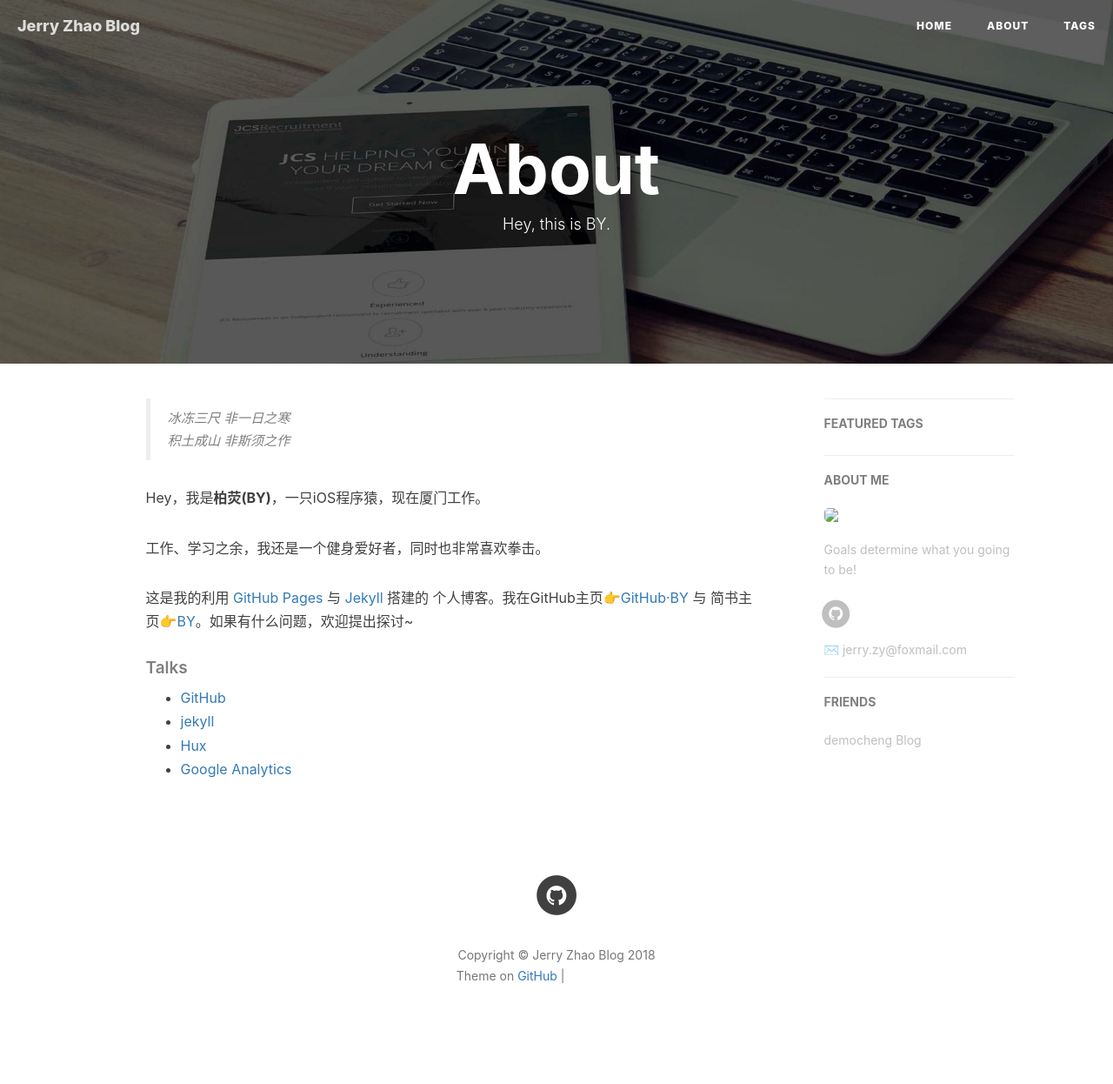
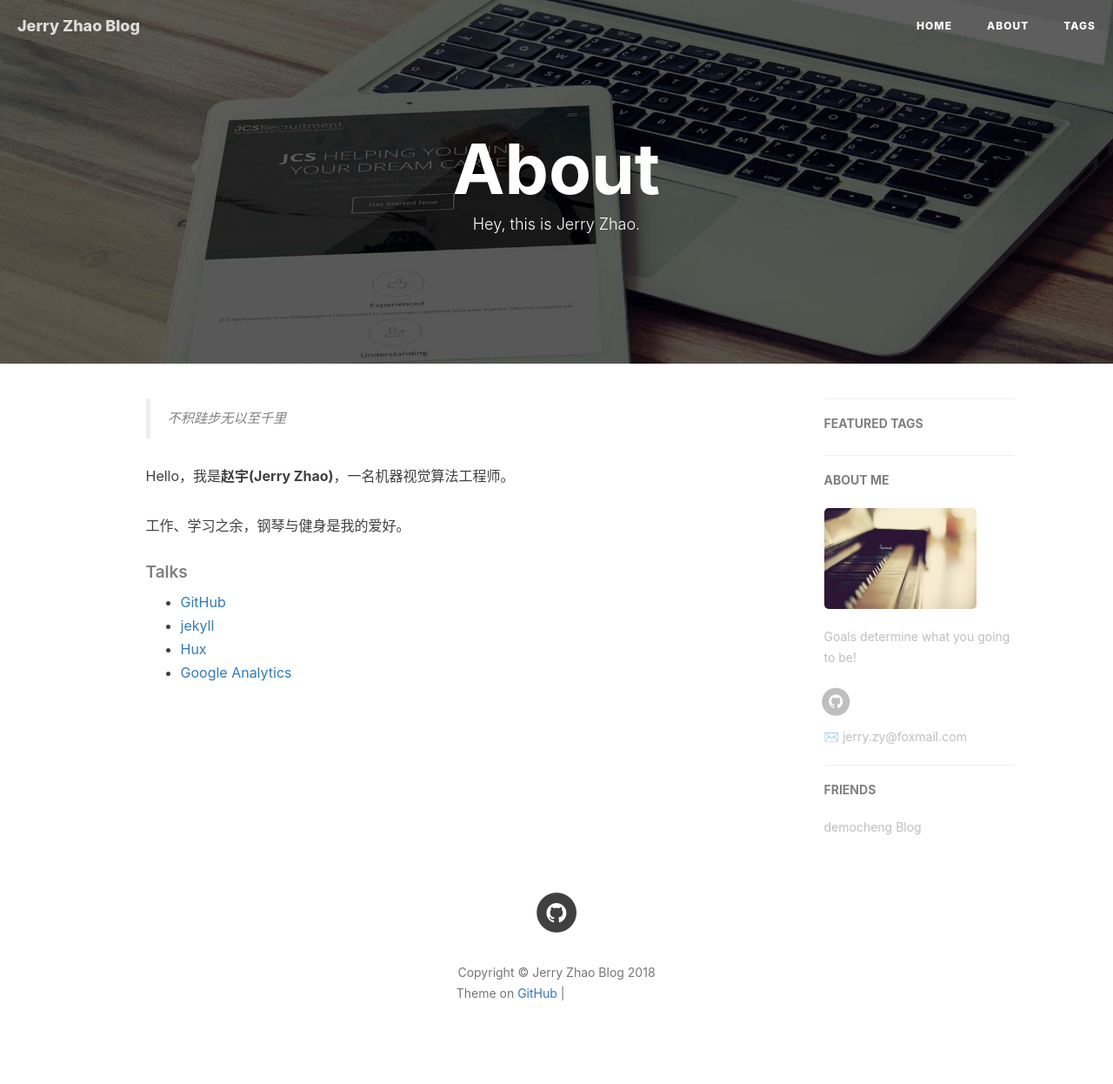
Before and after one commit to aipiano/aipiano.github.io, a Jekyll site: the page built from about.html, in a window 1280 px wide. Shown: the whole page at 87% size. Built offline with Jekyll 4.4.1, drawn with Linux system fonts in a browser that asks for light colours; nearby versions of some CDN libraries; comment, search, counter and statistics services are not loaded; grey boxes are pictures that could not be loaded.

Commit message:
fix bugs

```diff
--- a/about.html
+++ b/about.html
@@ -1,7 +1,7 @@
 ---
 layout: page
 title: "About"
-description: "Hey, this is BY."
+description: "Hey, this is Jerry Zhao."
 header-img: "img/post-bg-rwd.jpg"
 ---
 
@@ -15,14 +15,11 @@ header-img: "img/post-bg-rwd.jpg"
 <div class="zh post-container">
 
     <!--copied from markdown -->
-    <blockquote><p>冰冻三尺 非一日之寒<br>
-    积土成山 非斯须之作</p></blockquote>
+    <blockquote><p>不积跬步无以至千里</p></blockquote>
 
-    <p>Hey，我是<strong>柏荧(BY)</strong>，一只iOS程序猿，现在厦门工作。</p>
+    <p>Hello，我是<strong>赵宇(Jerry Zhao)</strong>，一名机器视觉算法工程师。</p>
 
-    <p>工作、学习之余，我还是一个健身爱好者，同时也非常喜欢拳击。</p>
-
-    <p>这是我的利用 <a href="https://pages.github.com/">GitHub Pages</a> 与 <a href="http://jekyll.com.cn/">Jekyll</a> 搭建的 个人博客。我在GitHub主页<a href="https://github.com/qiubaiying">👉GitHub·BY</a> 与 简书主页<a href="https://http://www.jianshu.com/u/e71990ada2fd">👉BY</a>。如果有什么问题，欢迎提出探讨~</p>
+    <p>工作、学习之余，钢琴与健身是我的爱好。</p>
 
     <p></p>
 
@@ -41,11 +38,11 @@ header-img: "img/post-bg-rwd.jpg"
     <blockquote><p>Yet another iOS Developer. <br>
     Yet another Life-long Student.</p></blockquote>
 
-    <p>Hi, I am <strong>Baiying Qiu</strong>，you can call me <strong>BY</strong>. I am an iOS software engineer and currently working in Xiamen</p>
+    <p>Hi, I am <strong>Jerry Zhao</strong>，you can call me <strong>Jerry</strong>. I am an computer vision engineer.</p>
 
-    <p>This is my personal blog, through making Github Pages and Jekyll.My GitHub  👉 <a href="http://github.com/qiubaiying">Github·BY</a>.</p>
+    <p>This is my personal blog, through making Github Pages and Jekyll.My GitHub  👉 <a href="https://github.com/aipiano">Github·Jerry Zhao</a>.</p>
 
-    <p>I am a sports enthusiast, I like fitness, running and boxing.</p>
+    <p>I am a piano player (That's why my github user name is 'aipiao'.). Fitness is also my interest.</p>
 
     <h5>Talks</h5>
 
@@ -53,7 +50,7 @@ header-img: "img/post-bg-rwd.jpg"
     <li><a href="https://github.com">GitHub</a></li>
     <li><a href="http://jekyll.com.cn/">jekyll</a></li>
     <li><a href="https://pages.github.com/">GitHub Pages</a></li>
-    <li><a href="https://qiubaiying.github.io">BY</a></li>
+    <li><a href="https://github.com/aipiano">Jerry Zhao</a></li>
     </ul>
 </div> -->
 
```
Also changed, not shown: img/piano.jpg (renamed from img/piano.jpeg).
